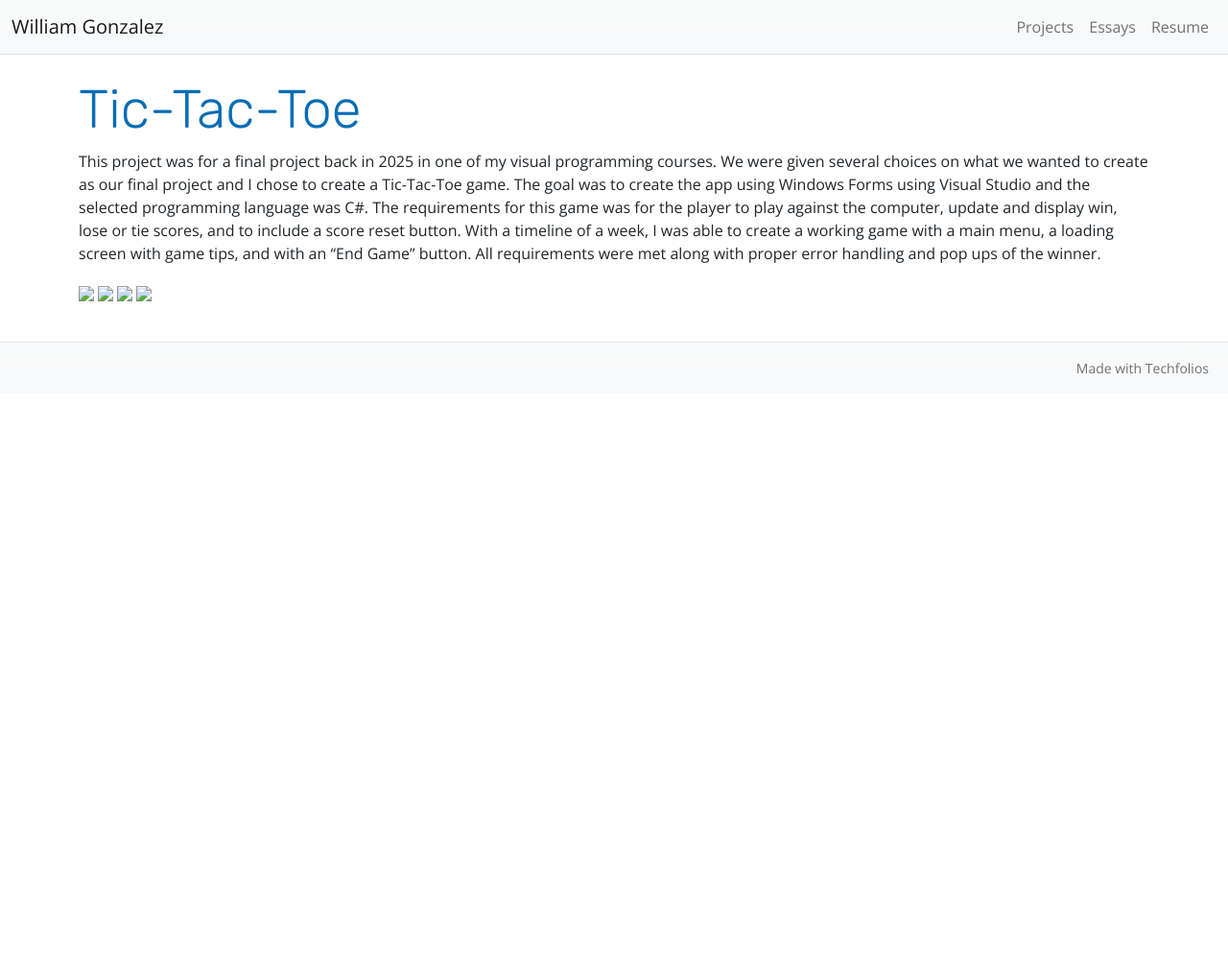
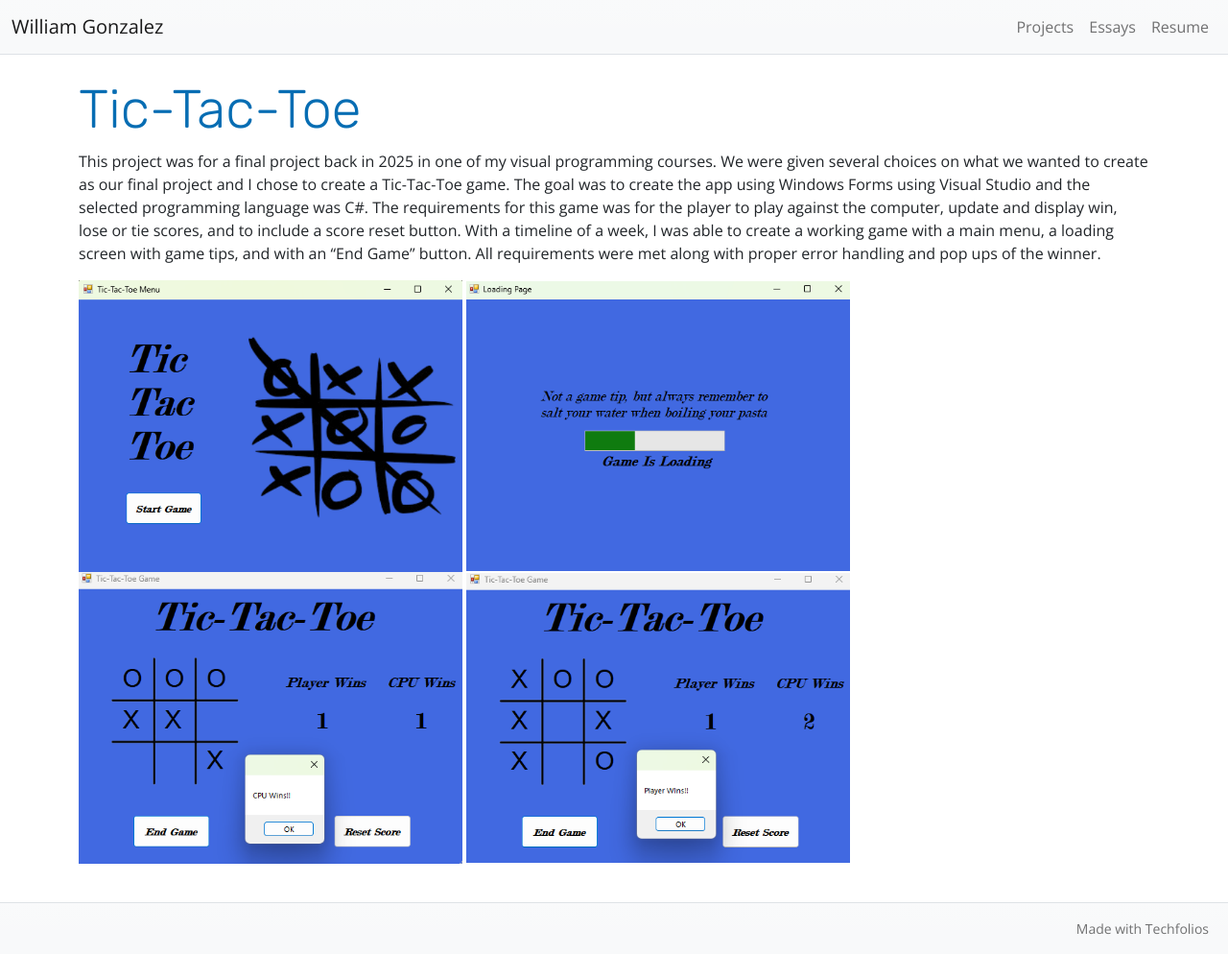
Before and after one commit to wgonzalez17/Portfolio, a Jekyll site: the page built from projects/Tic-Tac-Toe.md, in a window 1280 px wide. Shown: the whole page at 96% size. Built offline with Jekyll 4.4.1, drawn with Linux system fonts in a browser that asks for light colours; before the commit the page ends 900 px from its top, so only the background shows below that.

Commit message:
Updated Image Paths In Tic-Tac-Toe.md

```diff
--- a/projects/Tic-Tac-Toe.md
+++ b/projects/Tic-Tac-Toe.md
@@ -14,7 +14,7 @@ summary: "Tic-Tac-Toe game created from Windows Forms using C#."
 
 This project was for a final project back in 2025 in one of my visual programming courses. We were given several choices on what we wanted to create as our final project and I chose to create a Tic-Tac-Toe game. The goal was to create the app using Windows Forms using Visual Studio and the selected programming language was C#. The requirements for this game was for the player to play against the computer, update and display win, lose or tie scores, and to include a score reset button. With a timeline of a week, I was able to create a working game with a main menu, a loading screen with game tips, and with an "End Game" button. All requirements were met along with proper error handling and pop ups of the winner.
 
-<img class="img-fluid" width="400px" src="../img/vacay/TicTacToeMenu.png">
-<img class="img-fluid" width="400px" src="../img/vacay/TicTacToeLoadingScreen.png">
-<img class="img-fluid" width="400px" src="../img/vacay/TicTacToeCPUWins.png">
-<img class="img-fluid" width="400px" src="../img/vacay/TicTacToePlayerWins.png">
+<img class="img-fluid" width="400px" src="../img/tic-tac-toe/TicTacToeMenu.png">
+<img class="img-fluid" width="400px" src="../img/tic-tac-toe/TicTacToeLoadingScreen.png">
+<img class="img-fluid" width="400px" src="../img/tic-tac-toe/TicTacToeCPUWins.png">
+<img class="img-fluid" width="400px" src="../img/tic-tac-toe/TicTacToePlayerWins.png">
```
Also changed, not shown: other parts of projects/Tic-Tac-Toe.md (+1 -1 lines).
